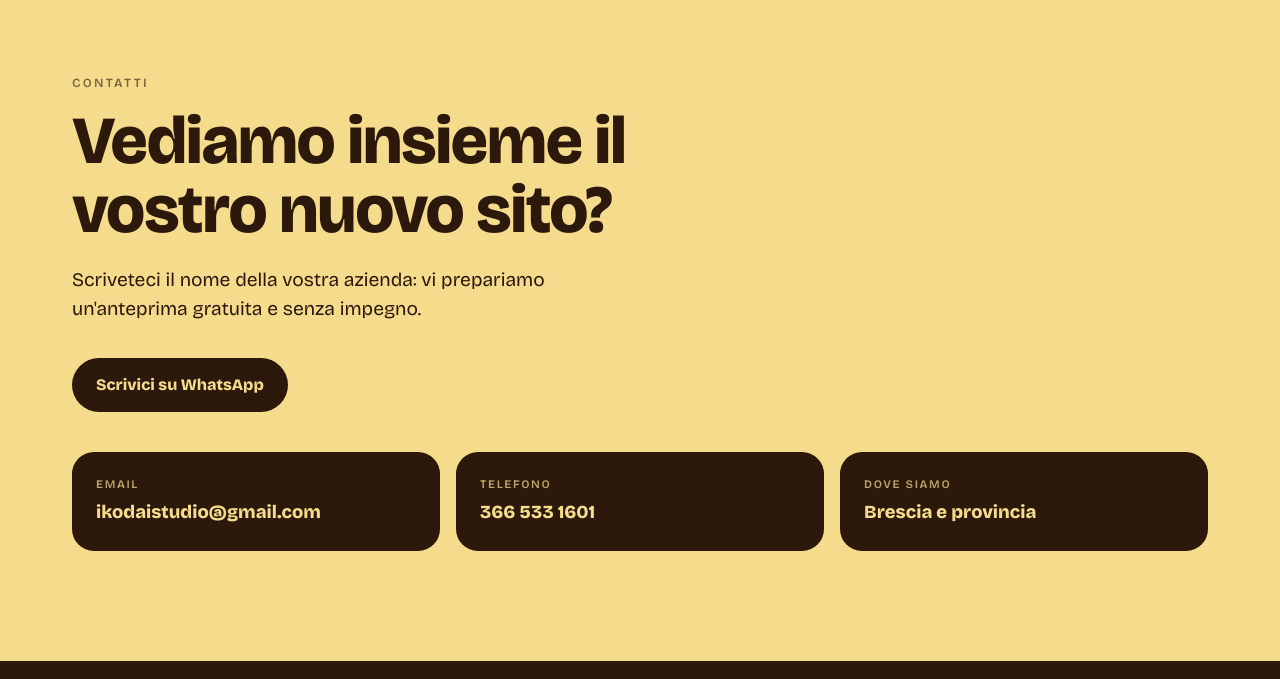
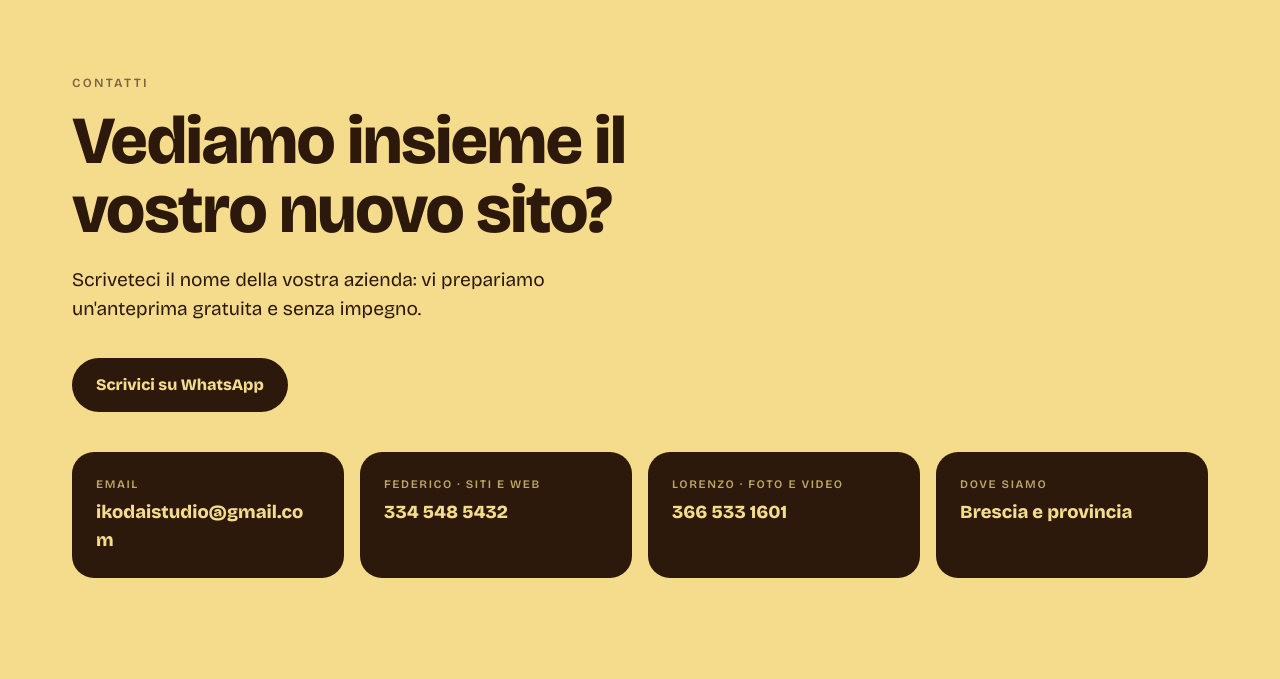
Before and after one commit to ikodaistudio/ikodaistudio.github.io, a plain HTML site: page index.html in a window 1280 px wide. Shown: the part 5302-5981 px from the top of the page. Drawn offline with nearby package versions, Linux system fonts and the light colour scheme.

Commit message:
Contatti: aggiungi il telefono di Federico
Co-Authored-By: Claude Opus 5.5 <noreply@anthropic.com>
Claude-Session: https://claude.ai/code/session_01YTJRHjxJitrFaoZEXD1qdC

```diff
--- a/index.html
+++ b/index.html
@@ -120,8 +120,9 @@
   .contact{text-align:left}
   .contact h2{max-width:14ch}
   .contact .lead{font-size:1.2rem;max-width:46ch;margin:22px 0 34px;color:var(--brown)}
-  .contact .rows{display:grid;grid-template-columns:repeat(3,1fr);gap:16px;margin-top:40px}
-  @media(max-width:820px){.contact .rows{grid-template-columns:1fr}}
+  .contact .rows{display:grid;grid-template-columns:repeat(4,1fr);gap:16px;margin-top:40px}
+  @media(max-width:980px){.contact .rows{grid-template-columns:1fr 1fr}}
+  @media(max-width:560px){.contact .rows{grid-template-columns:1fr}}
   .contact .rows a,.contact .rows div{background:var(--brown);color:var(--butter);border-radius:var(--radius);padding:24px;text-decoration:none;display:block}
   .contact .rows small{display:block;color:var(--muted);font-weight:600;text-transform:uppercase;letter-spacing:.14em;font-size:.72rem;margin-bottom:6px}
   .contact .rows b{font-size:1.15rem;word-break:break-word}
@@ -279,7 +280,8 @@
       <a class="btn reveal" href="https://wa.me/393665331601?text=Ciao%20IkodaI%2C%20vorrei%20un%27anteprima%20del%20nuovo%20sito%20per%20la%20mia%20azienda" target="_blank" rel="noopener">Scrivici su WhatsApp</a>
       <div class="rows">
         <a class="reveal" href="mailto:ikodaistudio@gmail.com"><small>Email</small><b>ikodaistudio@gmail.com</b></a>
-        <a class="reveal" href="tel:+393665331601"><small>Telefono</small><b>366 533 1601</b></a>
+        <a class="reveal" href="tel:+393345485432"><small>Federico · siti e web</small><b>334 548 5432</b></a>
+        <a class="reveal" href="tel:+393665331601"><small>Lorenzo · foto e video</small><b>366 533 1601</b></a>
         <div class="reveal"><small>Dove siamo</small><b>Brescia e provincia</b></div>
       </div>
     </div>
```
